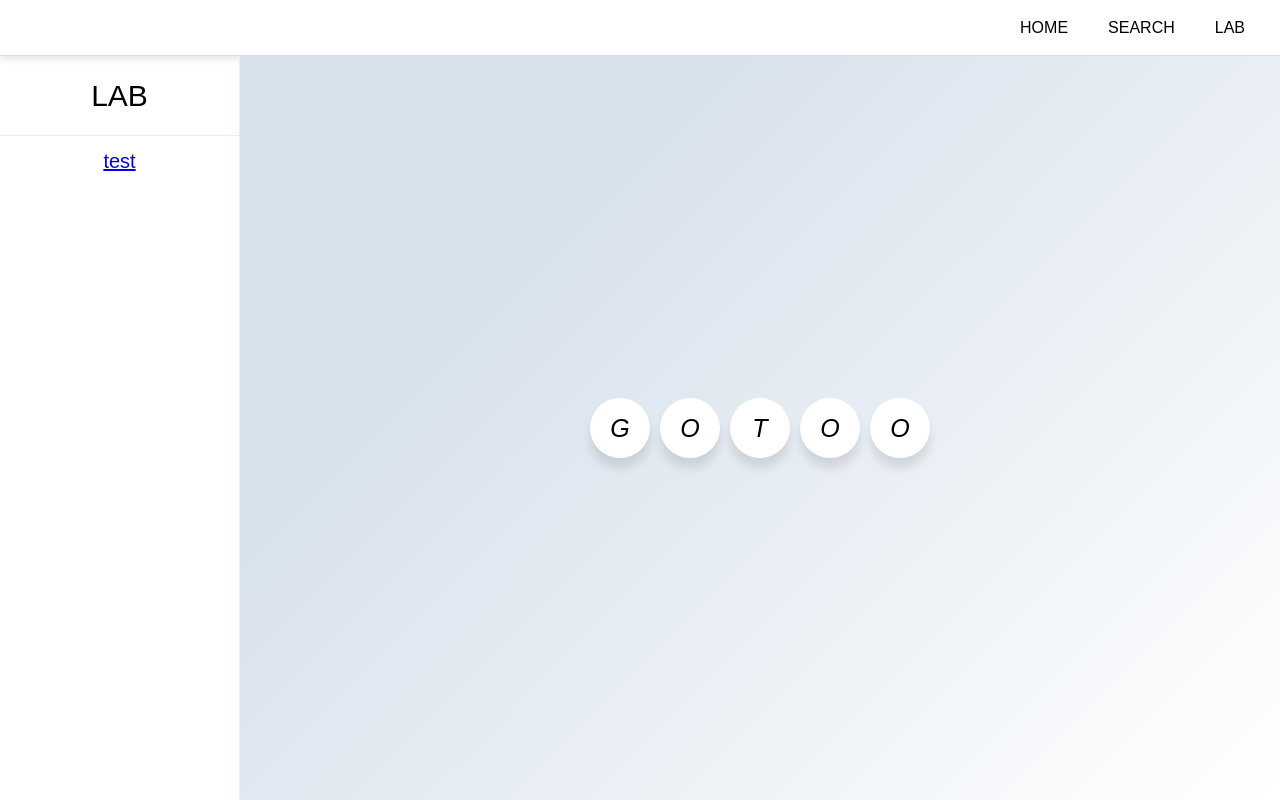
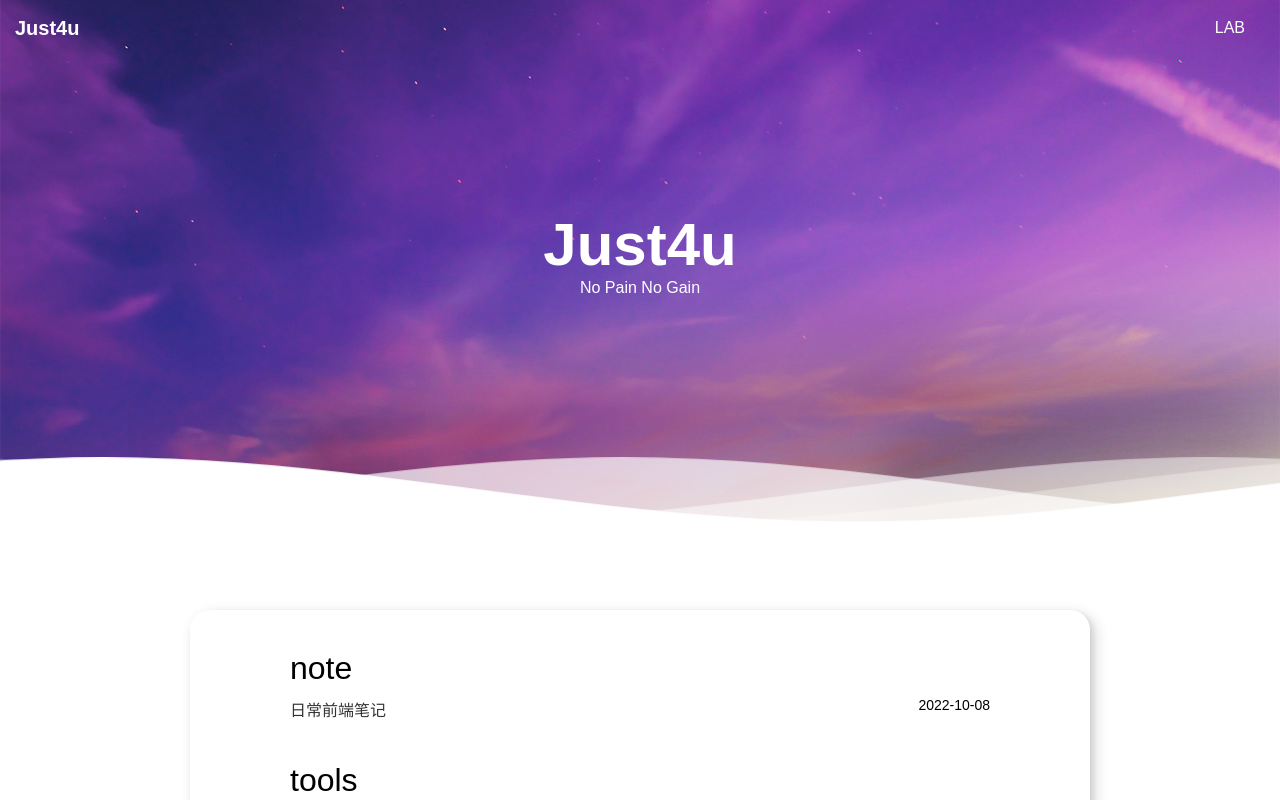
Before and after one commit to gotoo123/Just4u, a React app: page /#/lab/test in a window 1280 px wide. Built offline with nearby package versions, Linux system fonts and the light colour scheme.

Commit message:
fix: 1.去掉一些导航内容 2.部分样式修改

```diff
--- a/package.json
+++ b/package.json
@@ -16,9 +16,6 @@
   "author": "",
   "license": "ISC",
   "dependencies": {
-    "babel-plugin-react-css-modules": "^5.2.6",
-    "less": "^4.1.3",
-    "less-loader": "^11.1.0",
     "react": "^18.2.0",
     "react-dom": "^18.2.0"
   },
@@ -39,8 +36,11 @@
     "markdown-loader": "^8.0.0",
     "marked": "^4.0.18",
     "prettier": "2.7.1",
+    "react-router": "^6.6.1",
     "react-router-dom": "^6.3.0",
     "style-loader": "^3.3.1",
+    "less": "^4.1.3",
+    "less-loader": "^11.1.0",
     "webpack": "^5.73.0",
     "webpack-cli": "^4.10.0",
     "webpack-dev-server": "^4.9.2"
--- a/src/component/blog/blogItem/blogItem.less
+++ b/src/component/blog/blogItem/blogItem.less
@@ -1,10 +1,17 @@
 .wrapper :global {
+
+  a {
+    color: unset;
+    text-decoration: none;
+  }
+
   .blog-item-wrap {
     display: flex;
     flex-direction: column;
     width: 700px;
     margin-bottom: 20px;
     color: var(--fontColor);
+    text-decoration: none;
   }
 
   .blog-item-wrap:hover {
--- a/src/component/blog/blogList/blogLIst.jsx
+++ b/src/component/blog/blogList/blogLIst.jsx
@@ -4,7 +4,7 @@
 
 const BlogList = () => {
   return (
-    <div>
+    <div className={`${style.blogListWrap}`}>
       {blogConfig.map((item) => (
         <BlogItem key={item.title} desc={item.desc} intro={item.intro} title={item.title} md={item.md} />
       ))}
--- a/src/component/blog/blogList/blogList.less
+++ b/src/component/blog/blogList/blogList.less
@@ -1,5 +1,11 @@
-.blog-list-wrap {
+.blogListWrap {
   display: flex;
   flex-direction: column;
   align-items: center;
+  padding-top: 40px;
+  width: 900px;
+  min-width: 900px;
+  border-radius: 20px;
+  //box-shadow: 1px 0px 2px -2px rgb(0 0 0 / 16%), 3px 0px 6px 0px rgb(0 0 0 / 12%), 5px 0px 12px 4px rgb(0 0 0 / 9%);
+  box-shadow: 1px 1px 2px -2px rgb(0 0 0 / 16%), 3px 3px 6px 0px rgb(0 0 0 / 12%), 5px 5px 12px 4px rgb(0 0 0 / 9%);
 }
--- a/src/component/footer/footer.less
+++ b/src/component/footer/footer.less
@@ -3,7 +3,7 @@
   flex-direction: column;
   align-items: center;
   background-color: var(--backgroud, rgb(34, 38, 49));
-  padding-bottom: 60px;
+  padding: 60px 0;
 
   .link-item img {
     width: 40px;
--- a/src/component/header/header.jsx
+++ b/src/component/header/header.jsx
@@ -19,13 +19,21 @@
                 props.theme === 'black' ? 'header-content-font-black' : ''
             }`}
         >
-          <div className="header-logo">Just4u</div>
+          <Link to={`/home`}>
+            <div className="header-logo">Just4u</div>
+          </Link>
           <div className="header-nav">
-            {list.map((item) => (
-                <Link to={`/${item[0]}`} key={item[0]}>
+            {list.map((item) => {
+              let linkTo = item[0];
+              if(item[0] === 'lab') {
+                linkTo = 'lab/test';
+              }
+              return (
+                <Link to={`/${linkTo}`} key={item[0]}>
                   <span className="nav-item">{item[1]}</span>
                 </Link>
-            ))}
+              )
+            })}
           </div>
         </div>
       </div>
--- a/src/component/locale/en.jsx
+++ b/src/component/locale/en.jsx
@@ -1,6 +1,4 @@
 const en = {
-  home: 'HOME',
-  search: 'SEARCH',
   lab: 'LAB',
 };
 export default en;
--- a/src/component/locale/zh.jsx
+++ b/src/component/locale/zh.jsx
@@ -1,6 +1,4 @@
 const zh = {
-  home: '主页',
-  search: '搜索',
   lab: '实验室',
 };
 
--- a/src/main.jsx
+++ b/src/main.jsx
@@ -1,12 +1,12 @@
 import React from 'react';
 import ReactDOM from 'react-dom/client';
 import App from './App';
-import { HashRouter } from 'react-router-dom';
+import {BrowserRouter} from 'react-router-dom';
 
 ReactDOM.createRoot(document.getElementById('root')).render(
   <React.StrictMode>
-    <HashRouter>
+    <BrowserRouter>
       <App />
-    </HashRouter>
+    </BrowserRouter>
   </React.StrictMode>
 );
--- a/src/pages/home/home.less
+++ b/src/pages/home/home.less
@@ -42,6 +42,6 @@
     background-color: var(--backgroud);
     display: flex;
     justify-content: center;
-    padding: 60px;
+    padding: 60px 40px;
   }
 }
```
